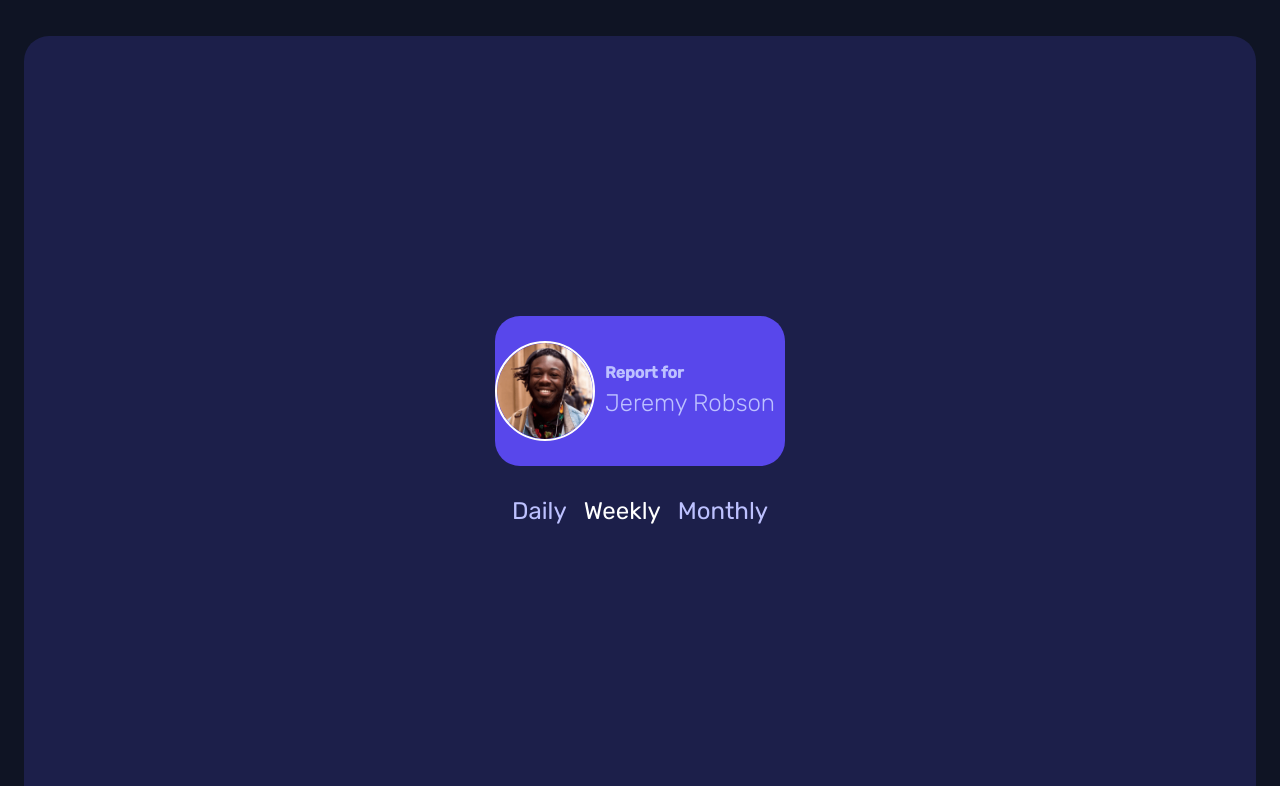
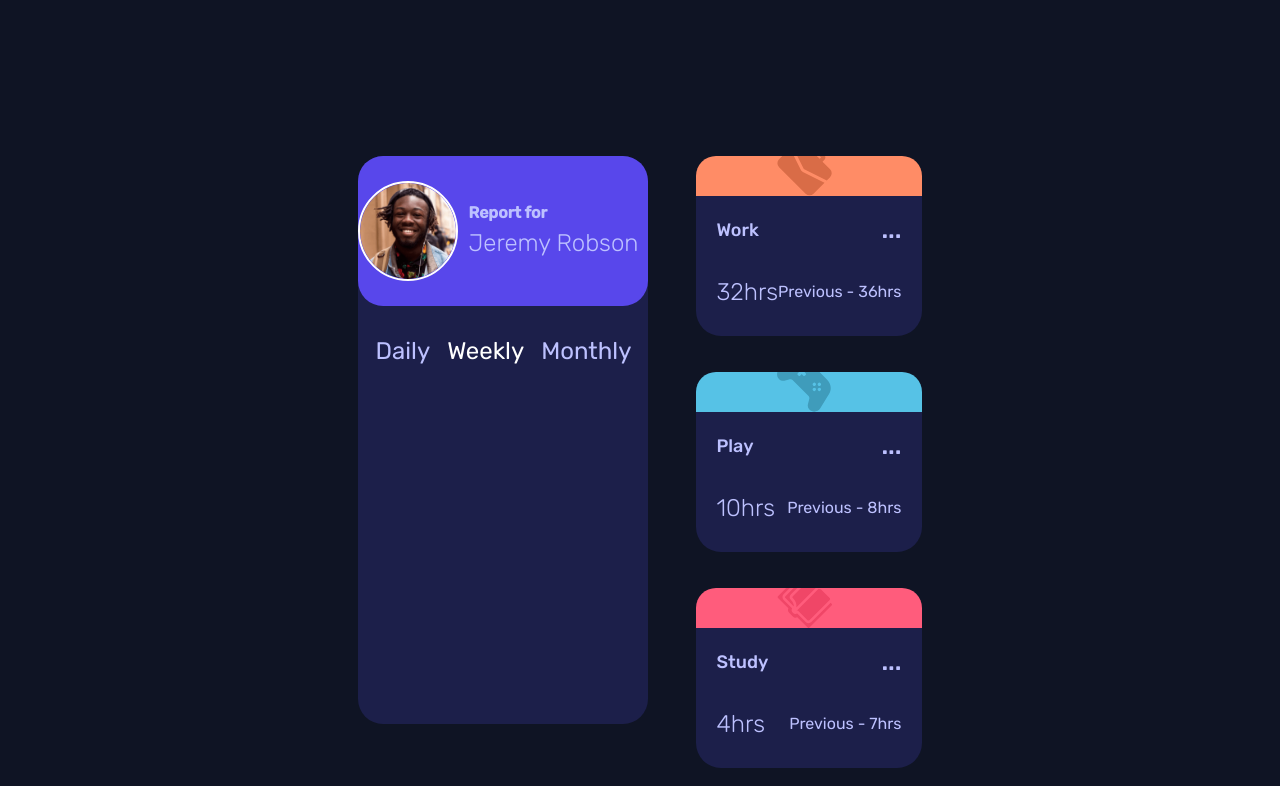
Before and after one commit to mafromist/time-tracker, a website built with Parcel: page index.html in a window 1280 px wide. Shown: the top 786 px of the page. Built offline with nearby package versions, Linux system fonts and the light colour scheme.

Commit message:
Created new classes for desktop version

```diff
--- a/index.html
+++ b/index.html
@@ -12,7 +12,8 @@
 
 </head>
 <body>
-  <div class="container">
+  <div class="home">
+    <div class="container container__profile">
         <div class="tab tab-profile">
           <div class="tab__top-profile">
             <img class="profile-picture" src="/src/images/image-jeremy.png" alt="profile picture">
@@ -29,6 +30,7 @@
         </div>
     </div>
     <!-- Work -->
+    <div class="container__types">
     <div class="container">
       <div class="tab">
         <div class="tab__top tab__top-work">
@@ -294,6 +296,8 @@
         </div>
       </div>
     </div>
+    </div>
+  </div>
 
   <div class="attribution">
     Challenge by <a href="https://www.frontendmentor.io?ref=challenge" target="_blank">Frontend Mentor</a>.
--- a/src/scss/4-elements/_document.scss
+++ b/src/scss/4-elements/_document.scss
@@ -15,4 +15,9 @@ body {
   color: $c-paleblue;
   font-family: $f-body;
   font-size: 16px;
+  @include breakpoint(tabletLandscapeUp) {
+    display: flex;
+    flex-direction: column;
+    justify-content: center;
+  }
 }
--- a/src/scss/5-objects/_container.scss
+++ b/src/scss/5-objects/_container.scss
@@ -5,11 +5,6 @@
   background-color: $c-darkblue;
 
   @include breakpoint(tabletLandscapeUp) {
-    padding-left: 50px;
-    padding-right: 50px;
-    height: 100vh;
-    display: grid;
-    place-items: center;
-    margin-bottom: 96px;
+
   }
 }
--- a/src/scss/6-components/_tabs.scss
+++ b/src/scss/6-components/_tabs.scss
@@ -29,6 +29,11 @@
         justify-content: flex-end;
         padding-right: 10px;
         overflow: hidden;
+
+        @include breakpoint(tabletLandscapeUp){
+            flex-direction: column;
+        }
+
         &-profile {
             display: flex;
             flex-direction: row;
--- a/src/scss/8-templates/_home.scss
+++ b/src/scss/8-templates/_home.scss
@@ -0,0 +1,9 @@
+.home {
+    @include breakpoint(tabletLandscapeUp) {
+        display: flex;
+        justify-content: center;
+        height: 80vh;
+        width: 75vw;
+        margin: 120px auto;
+    }
+}
--- a/src/scss/style.scss
+++ b/src/scss/style.scss
@@ -70,11 +70,12 @@
 @import '6-components/tabs';
 @import '6-components/container';
 @import '6-components/buttons';
+@import '8-templates/home';
 // @import '7-blocks/tabs';
 // @import '8-templates/app';
 // @import '8-templates/apps';
 // @import '8-templates/blueprints';
-// @import '8-templates/home';
+
 
 
 
```
Also changed, not shown: dist/index.html, 4 other files. Lines whose indentation alone changed are shown as unchanged.
